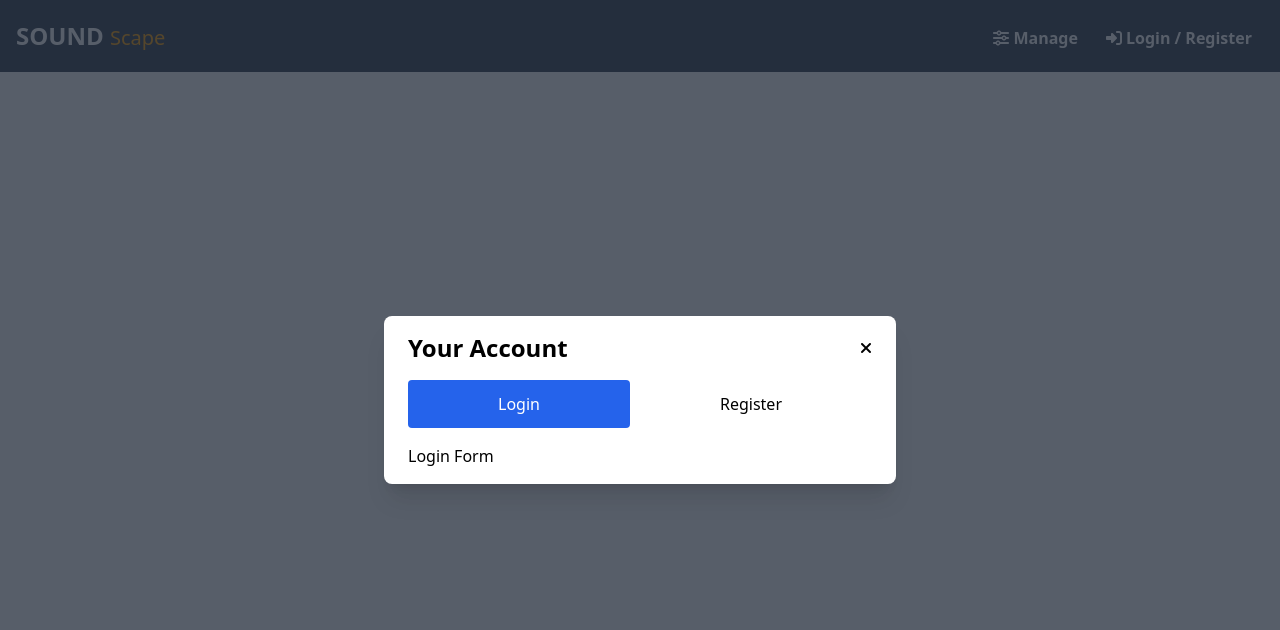
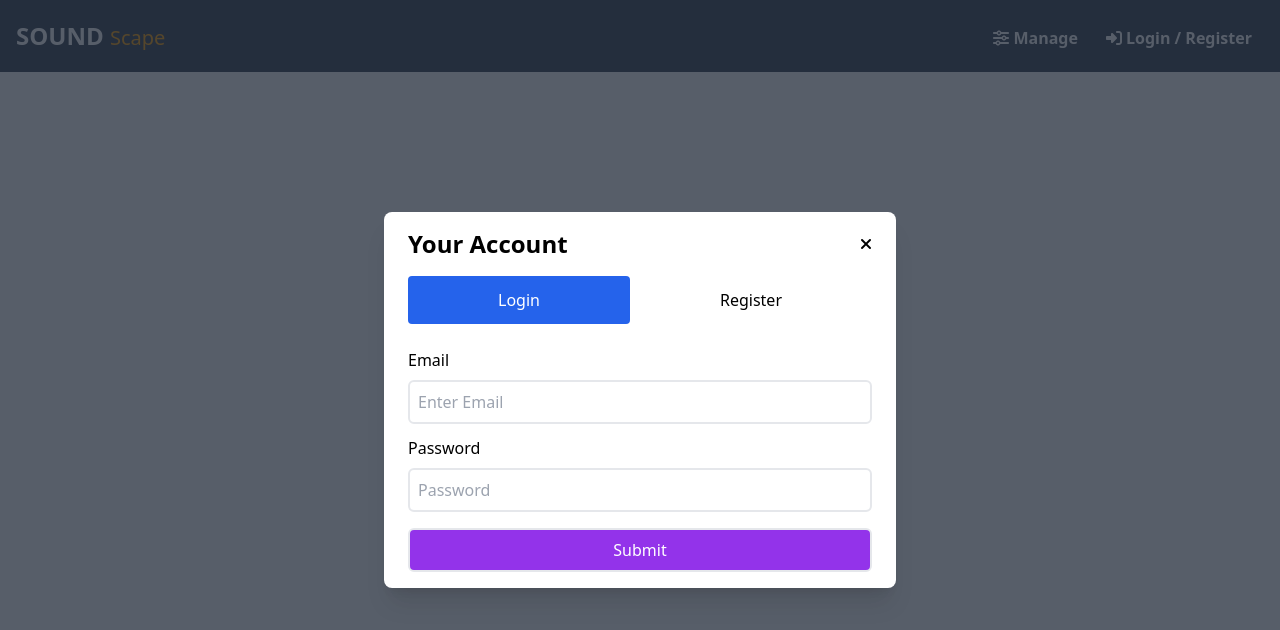
Before and after one commit to ncondes/Sound-Scape, a React (Vite) app: page / in a window 1280 px wide. Both pictures are taken after a click on the link "Login / Register". Shown: the top 630 px of the page. Built offline with nearby package versions, Linux system fonts and the light colour scheme.

Commit message:
Login Form style replicated and data displayed if submited

```diff
--- a/src/components/auth/Login.jsx
+++ b/src/components/auth/Login.jsx
@@ -1,9 +1,44 @@
-import React from 'react'
+import React, { useState } from 'react'
 
 export const Login = () => {
+
+   const handleInputChange = ( { target }) => {
+      // TODO: Validate form per type
+      // console.log(target.value)
+   }
+
+   const onFormSubmit = ( event ) => {
+      event.preventDefault();
+      const formData = new FormData(event.target)
+      const data = Object.fromEntries(formData.entries())
+      console.log(data)
+   }
+
    return (
-      <>
-         <h1>Login Form</h1>
-      </>
+      <form onSubmit={onFormSubmit}>
+         <div className="flex flex-col my-1">
+            <label className="font-medium mt-2 mb-1"> Email </label>
+            <input
+               className="my-1 border-gray-200 border-2 p-2 rounded-md placeholder:font-medium"
+               type="email"
+               placeholder="Enter Email"
+               name='email'
+               onChange={handleInputChange}
+            ></input>
+            <label className="font-medium mt-2 mb-1"> Password </label>
+            <input
+               className="my-1 border-gray-200 border-2 p-2 rounded-md placeholder:font-medium"
+               type="password"
+               placeholder="Password"
+               name='password'
+               onChange={handleInputChange}
+            ></input>
+         </div>
+         <div className="submit mt-2 text-center">
+            <button className="mt-1 bg-purple-600 text-white border-2 p-2 rounded-md font-medium w-full">
+               Submit
+            </button>
+         </div>
+      </form>
    )
 }
```
